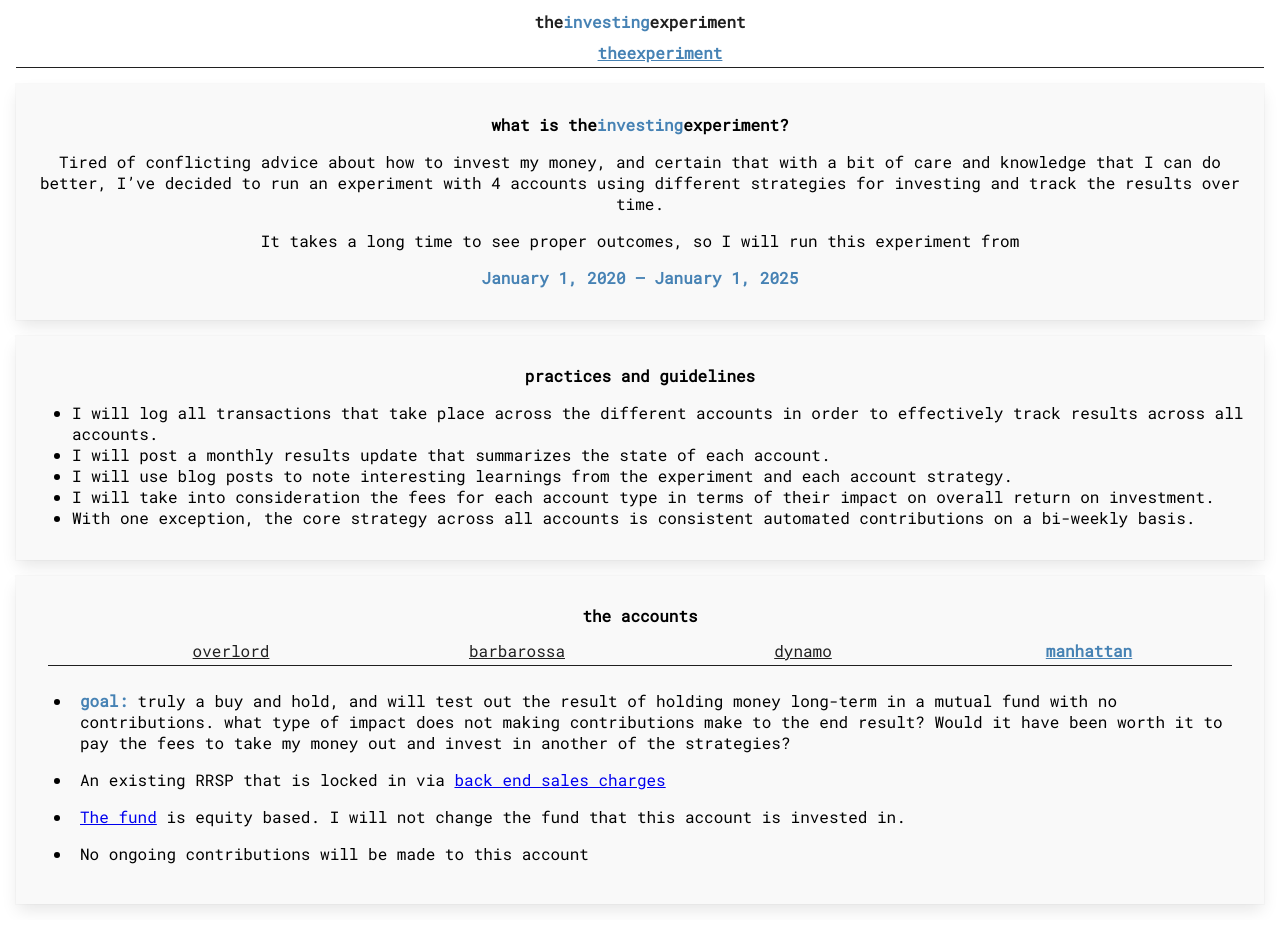
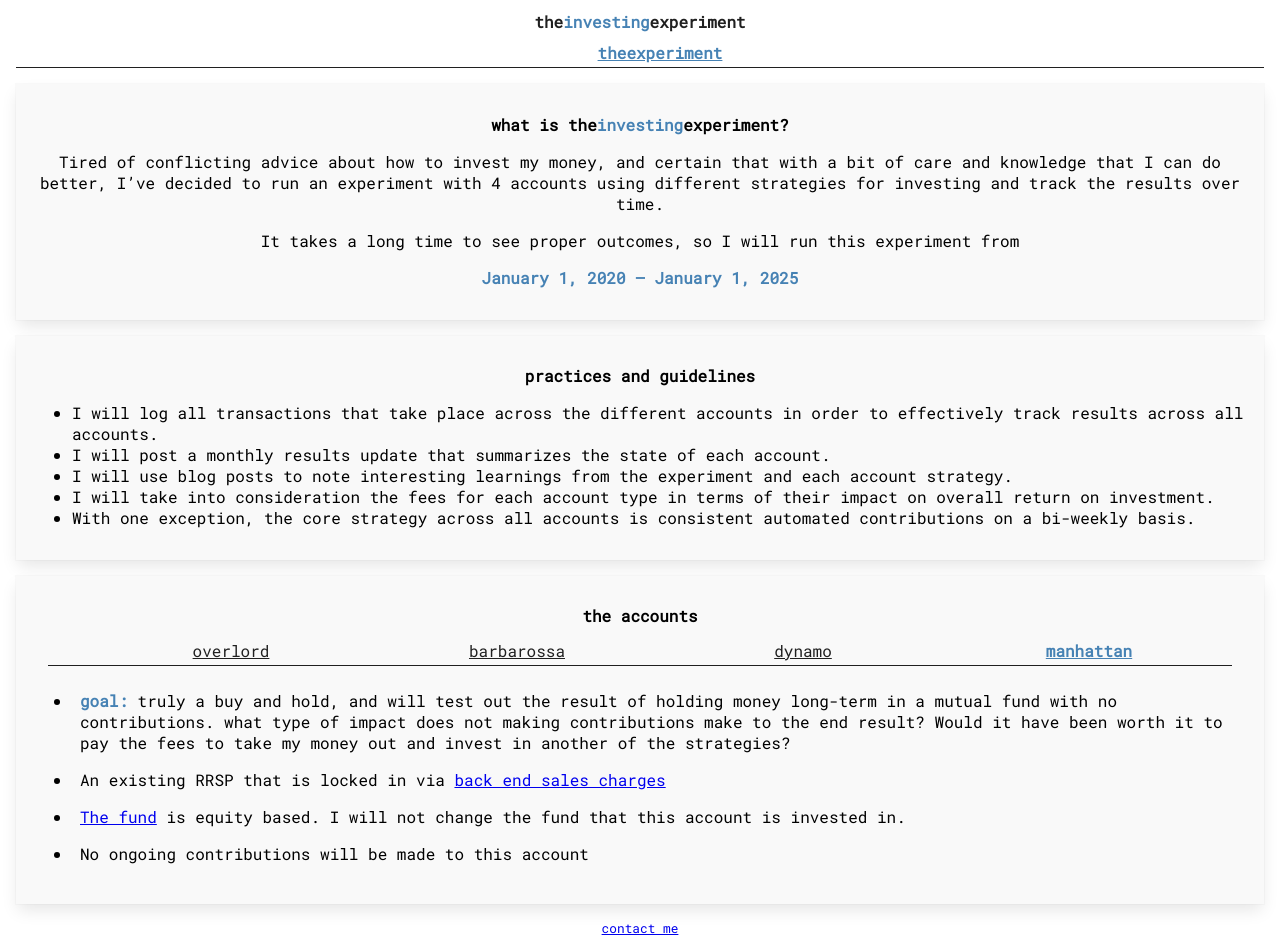
Before and after one commit to dannywieser/theinvestingexperiment, a React app: page /theexperiment/manhattan in a window 1280 px wide. Before the commit the page ends 920 px from the top, so only its background shows below. Built offline with nearby package versions, Linux system fonts and the light colour scheme; the HTML template or start-up script is replaced by a standard one.

Commit message:
Add footer with contact link

```diff
--- /dev/null
+++ b/src/components/Footer/Footer.jsx
@@ -0,0 +1,10 @@
+import React from 'react';
+import './footer.css';
+
+export const Footer = () => (
+  <div className="footer">
+    <a target="_blank" href="mailto:theinvestingexperiment@gmail.com">
+      contact me
+    </a>
+  </div>
+);
--- /dev/null
+++ b/src/components/Footer/footer.css
@@ -0,0 +1,5 @@
+.footer {
+  font-size: 0.8rem;
+  text-align: center;
+  margin: 16px;
+}
--- /dev/null
+++ b/src/components/Footer/index.js
@@ -0,0 +1 @@
+export * from './Footer';
--- a/src/components/TheExperiment/TheExperiment.jsx
+++ b/src/components/TheExperiment/TheExperiment.jsx
@@ -1,7 +1,7 @@
 import React from 'react';
 import { withRouter, Switch, Route, Redirect } from 'react-router-dom';
 import './theexperiment.css';
-import { Nav } from '../';
+import { Nav, Footer } from '../';
 import { Overlord, Barbarossa, Dynamo, Manhattan, Intro } from './';
 
 const TheExperimentBase = ({ location: { pathname } }) => {
@@ -29,6 +29,7 @@ const TheExperimentBase = ({ location: { pathname } }) => {
           <Route path="/theexperiment/manhattan" component={Manhattan} />
         </Switch>
       </div>
+      <Footer />
     </div>
   );
 };
--- a/src/components/index.js
+++ b/src/components/index.js
@@ -6,3 +6,4 @@ export * from './Transactions';
 export * from './Results';
 export * from './Blog';
 export * from './MyResponsiveLine';
+export * from './Footer';
```
